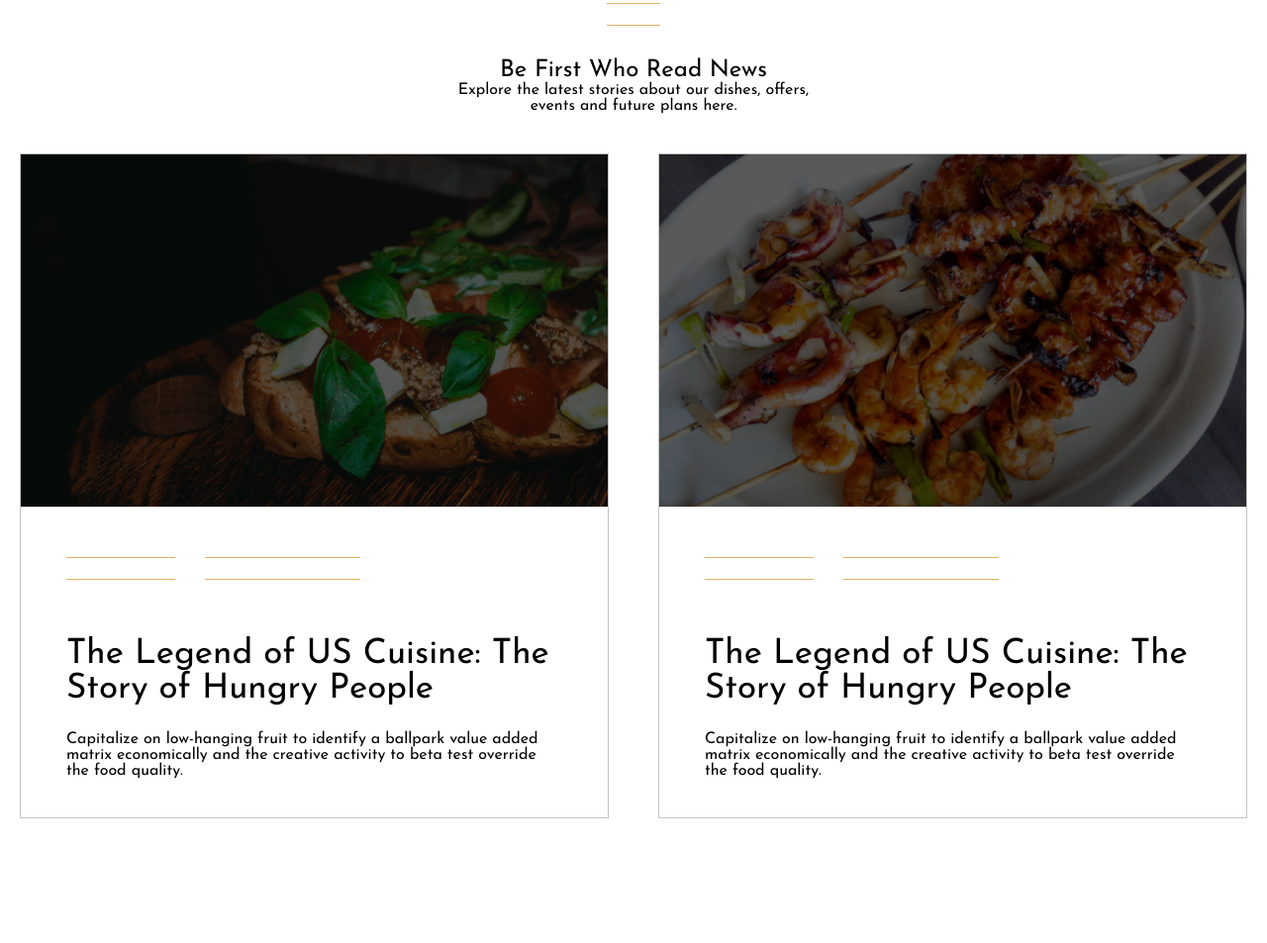
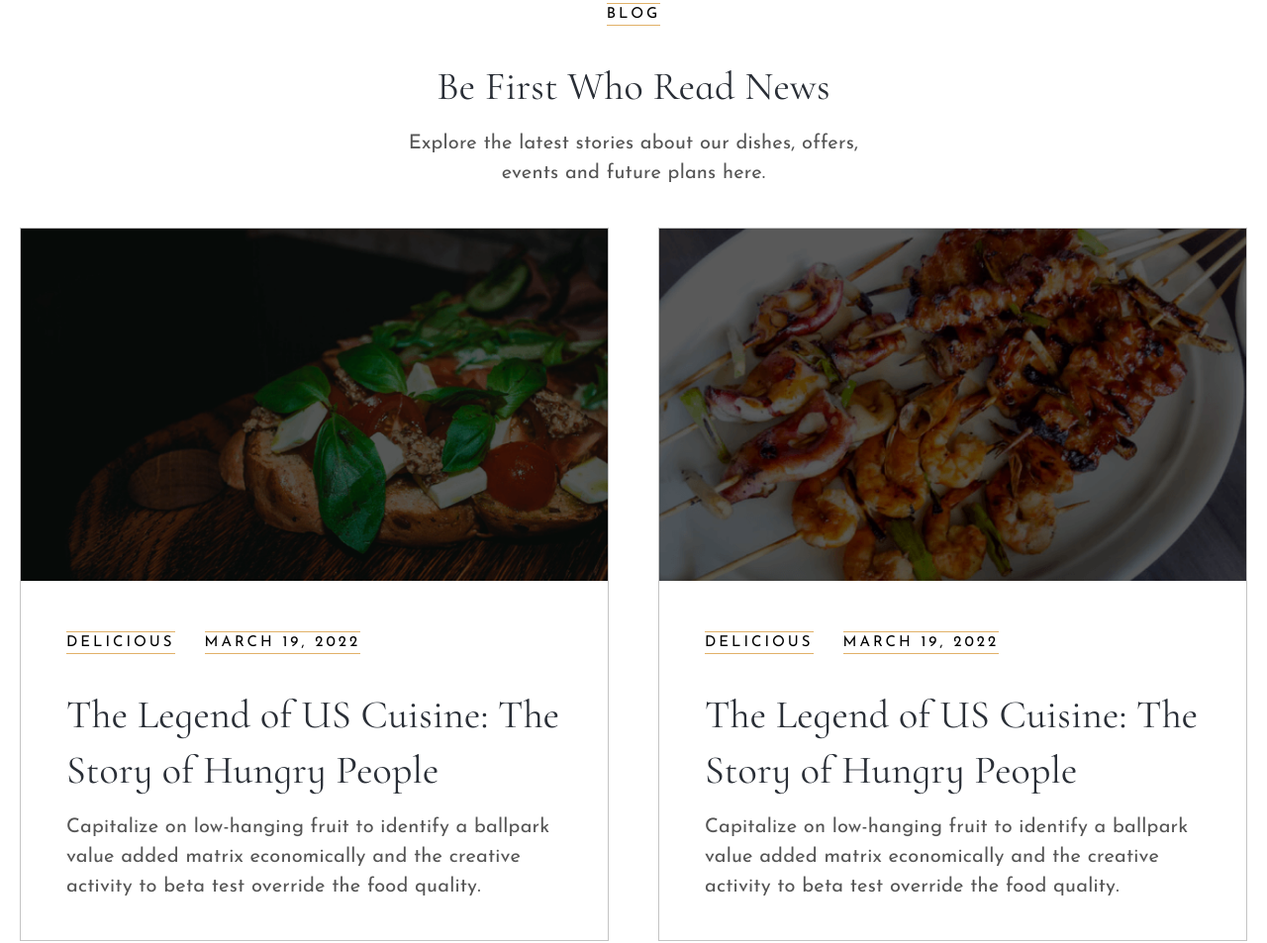
Before and after one commit to najmiddinnazarov/Group-3-Project, a plain HTML site: page index.html in a window 1280 px wide. Shown: the part 4379-5332 px from the top of the page at 99% size. Drawn offline with Linux system fonts and the light colour scheme.

Commit message:
blog section added

```diff
--- a/css/styles.css
+++ b/css/styles.css
@@ -507,11 +507,16 @@ a:hover {
   font-size: 22px;
   line-height: 33px;
   letter-spacing: 0.44px;
+  color: #000;
 }
 
 .blog_card:hover .card_link {
   opacity: 1;
 }
+
+/* .card_link:hover{
+  color: #000000;
+} */
 
 .card_content {
   padding: 50px 47px 39px 46px;
@@ -526,7 +531,9 @@ a:hover {
   display: flex;
   gap: 30px;
 }
-
+.card_title{
+  color: #000000!important;
+}
 /* Blog */
 
 /* Reservation styles start  */
--- a/index.html
+++ b/index.html
@@ -402,9 +402,9 @@
       <div class="container">
         <div class="blog_content">
           <div class="blog_header">
-            <p class="footer__subtitle">Blog</p>
-            <h1 class="section_header b_header">Be First Who Read News</h1>
-            <p class="section_inner_text">
+            <p class="footer__subtitle card_title">Blog</p>
+            <h1 class="s-section_header b_header">Be First Who Read News</h1>
+            <p class="s-section_inner_text">
               Explore the latest stories about our dishes, offers,<br />
               events and future plans here.
             </p>
@@ -420,10 +420,10 @@
                   <p class="card_title footer__subtitle">Delicious</p>
                   <p class="card_title footer__subtitle">March 19, 2022</p>
                 </div>
-                <h1 class="card_header section_header">
+                <h1 class="s-section_header section_header">
                   The Legend of US Cuisine: The Story of Hungry People
                 </h1>
-                <p class="section_inner_text card_p">
+                <p class="s-section_inner_text card_p">
                   Capitalize on low-hanging fruit to identify a ballpark value
                   added matrix economically and the creative activity to beta
                   test override the food quality.
@@ -440,10 +440,10 @@
                   <p class="card_title footer__subtitle">Delicious</p>
                   <p class="card_title footer__subtitle">March 19, 2022</p>
                 </div>
-                <h1 class="card_header section_header">
+                <h1 class="s-section_header section_header">
                   The Legend of US Cuisine: The Story of Hungry People
                 </h1>
-                <p class="section_inner_text">
+                <p class="s-section_inner_text">
                   Capitalize on low-hanging fruit to identify a ballpark value
                   added matrix economically and the creative activity to beta
                   test override the food quality.
```
